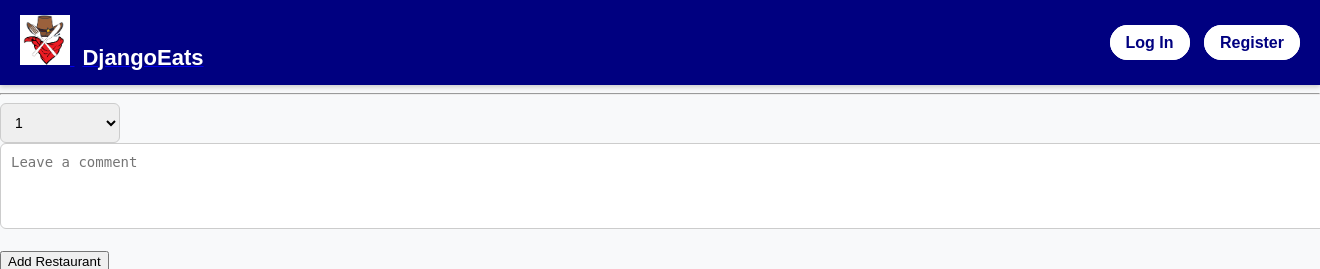
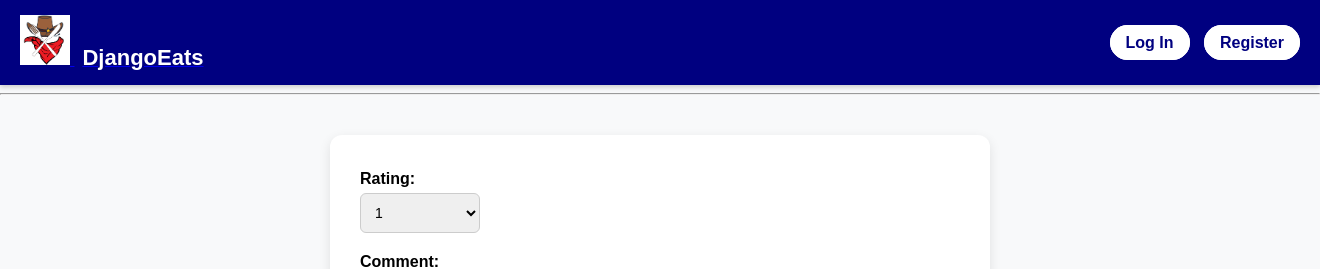
Before and after one commit to TigerFinn/django_eats_project, a Django app: template templates/djangoeats/RegisterRestaurant.html in a window 1320 px wide; the page is wider, and only the part inside the window is pictured. Shown: the top 269 px of that part. Run offline with Django 3.2, Linux system fonts and the light colour scheme; the template is opened without the code that fills it: values that come from a table or form of the project are taken from there, others are empty; some libraries are stand-ins or nearby versions.

Commit message:
Finished Styling the Register restaurant page

```diff
--- a/static/css/styles.css
+++ b/static/css/styles.css
@@ -644,3 +644,82 @@ footer {
     background: #000066;
     transform: scale(1.05);
 }
+
+.restaurant-form-container{
+    margin: 40px auto;
+    padding: 30px;
+    background-color: white;
+    max-width: 600px;
+    border-radius: 12px;
+    box-shadow: 0 4px 12px rgba(0, 0, 0, 0.1);
+}
+
+.restaurant-form-container .form-group {
+    text-align: left;
+    margin-bottom: 20px;
+}
+
+
+.restaurant-form-container label {
+    font-weight: bold;
+    margin-bottom: 5px;
+    display: block;
+}
+
+.restaurant-form-container input,
+.restaurant-form-container textarea,
+.restaurant-form-container select {
+    padding: 10px;
+    width: 100%;
+    font-size: 14px;
+    border: 1px solid #ccc;
+    border-radius: 6px;
+}
+
+.restaurant-form-container .error {
+    font-size: 0.9em;
+    color: red;
+
+}
+
+.restaurant-form-container .form-help {
+
+    font-size: 0.85em;
+    color: #777;
+
+}
+
+
+
+.file-upload input[type="file"] {
+    display: none;
+}
+
+
+.custom-label {
+    font-size: 14px;
+
+    border: 1px solid #ccc;
+    align-items: center;
+    background-color: #f9f9f9;
+    padding: 10px 15px;
+    border-radius: 6px;
+    justify-content: space-between;
+    cursor: pointer;
+    display: flex;
+    transition: background-color 0.3s ease;
+}
+
+.custom-label:hover {
+    background-color: #f0f0f0;
+}
+
+
+.upload-button {
+    font-size: 13px;
+    border-radius: 4px;
+    font-weight: bold;
+    background-color: navy;
+    color: white;
+    padding: 6px 12px;
+}
--- a/templates/djangoeats/RegisterRestaurant.html
+++ b/templates/djangoeats/RegisterRestaurant.html
@@ -7,18 +7,30 @@
 {% endblock %}
 
 {% block body_block %}
-    <div>
+    <div class="restaurant-form-container">
         <form id="register_Restaurant_form" method="post" action="{% url 'djangoeats:register_restaurant' %}">
             {% csrf_token %}
             {% for hidden in form.hidden_fields %}
                 {{ hidden }}
             {% endfor %}
             {% for field in form.visible_fields %}
-                {{ field.errors }}
-                {{ field.help_text }}
-                {{ field }}
-                <br>
-            {% endfor %}
+            {% if field.name == "image" %}
+                <div class="form-group file-upload">
+                    {{ field.label_tag }}
+                    <label for="{{ field.id_for_label }}" class="custom-label">
+                        <span id="file-name">No File Chosen</span>
+                        <span class="upload-button">Pick an Image</span>
+                    </label>
+                    {{ field }}
+                </div>
+            {% else %}
+                <div class="form-group">
+                        {{ field.label_tag }}
+                        {{ field }}
+                        <div class="error">{{ field.errors }}</div>
+                </div>
+            {% endif %}
+{% endfor %}
             <br>
 
             <input type="hidden" id="latitude" name="latitude">
```
Also changed, not shown: 1 other file.
